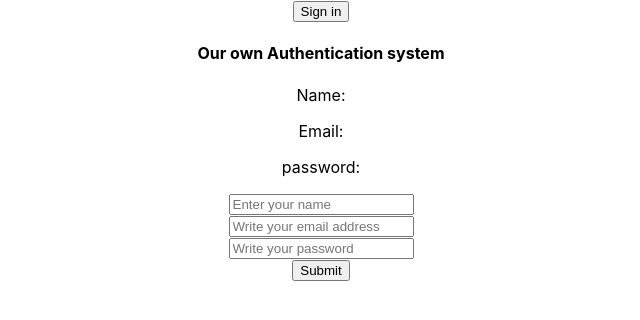
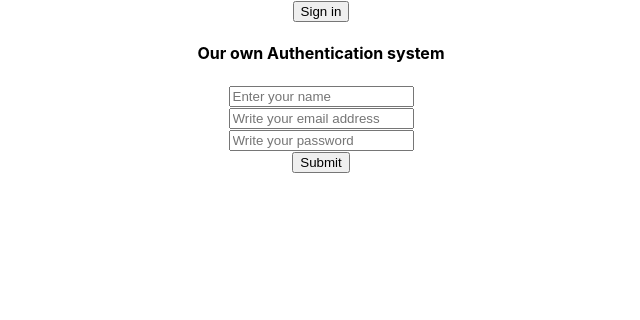
Before and after one commit to tamimkarim/Firebase-Authentication, a React (Create React App) app: page / in a window 1280 px wide. Shown: the top 320 px of the page, without its empty margins (319-959 px from the left). Built offline with nearby package versions, Linux system fonts and the light colour scheme.

Commit message:
sent data to firebase

```diff
--- a/src/App.js
+++ b/src/App.js
@@ -88,7 +88,17 @@ function App() {
 
 
   }
-  const handleSubmit = () => {
+  const handleSubmit = (event) => {
+    console.log(user.email, user.password)
+    if(user.email && user.password){
+      firebase.auth().createUserWithEmailAndPassword(user.email, user.password).catch(function(error) {
+        // Handle Errors here.
+        var errorCode = error.code;
+        var errorMessage = error.message;
+        console.log(errorCode, errorMessage);
+        // ...
+      });    }
+    event.preventDefault();
 
   }
 
@@ -100,7 +110,7 @@ function App() {
       }
       {
         user.isSignedIn && <div>
-          <p>Welcome, {user.name}</p>
+          <p>Welcome , {user.name}</p>
           <p>Welcome, {user.email}</p>
           <img src={user.photo} alt="" />
 
@@ -110,10 +120,9 @@ function App() {
 
       <h4> Our own Authentication system</h4>
 
-      <p>Name: {user.name} </p>
-      <p>Email: {user.email} </p>
 
-      <p>password: {user.password} </p>
+
+
       <form onSubmit={handleSubmit}>
 
         <input name="name" onBlur={handleBlur}  placeholder="Enter your name" type="text"/>
```
